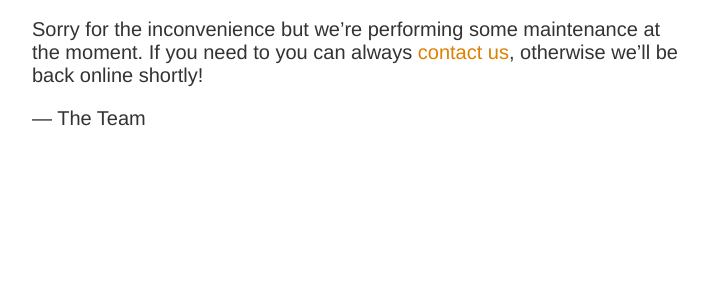
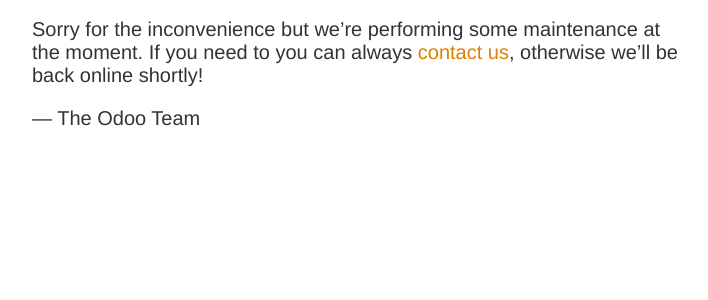
Before and after one commit to Odoo-India/extra, a Python web app: template Maintenance/templates/maintenance.html in a window 1280 px wide. Shown: the part 281-581 px from the top of the page, without its empty margins (283-991 px from the left). Run offline with Jinja, Linux system fonts and the light colour scheme; the template is opened without the code that fills it, so the values that code supplies are empty.

Commit message:
add maintenance app

```diff
--- a/Maintenance/templates/maintenance.html
+++ b/Maintenance/templates/maintenance.html
@@ -12,7 +12,7 @@
 <article>
     <h1>We&rsquo;ll be back soon!</h1>
     <div>
-        <p>Sorry for the inconvenience but we&rsquo;re performing some maintenance at the moment. If you need to you can always <a href="mailto:#">contact us</a>, otherwise we&rsquo;ll be back online shortly!</p>
-        <p>&mdash; The Team</p>
+        <p>Sorry for the inconvenience but we&rsquo;re performing some maintenance at the moment. If you need to you can always <a href="mailto:india@openerp.com">contact us</a>, otherwise we&rsquo;ll be back online shortly!</p>
+        <p>&mdash; The Odoo Team</p>
     </div>
 </article>
```
